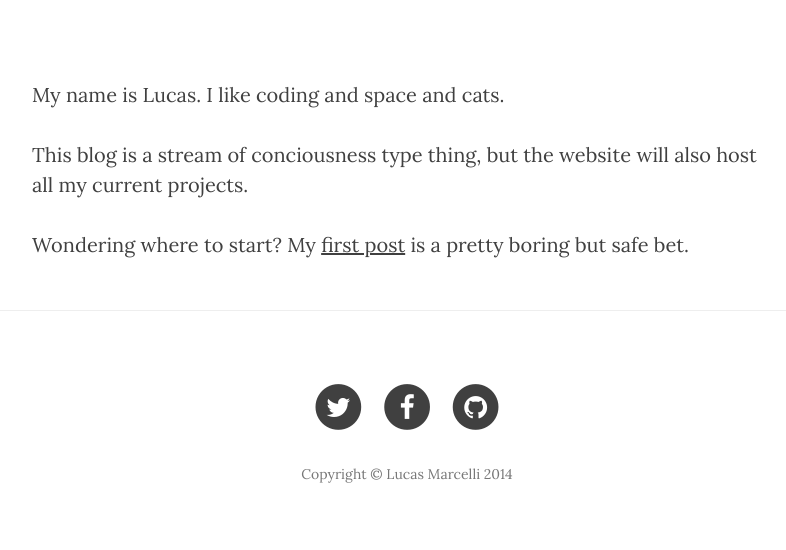
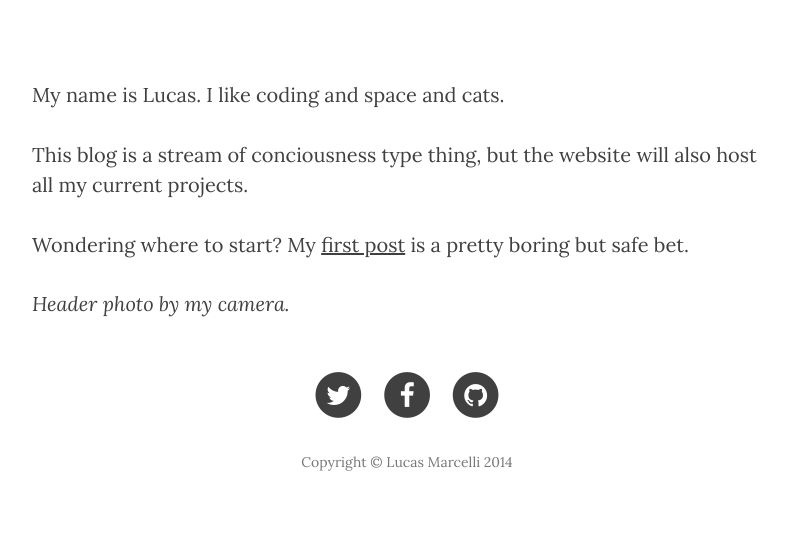
Before and after one commit to lucasm39/marcellisite, a Jekyll site: the page built from about.html, in a window 1280 px wide. Shown: the part 509-1059 px from the top of the page, without its empty margins (233-1019 px from the left). Built offline with Jekyll 4.4.1, drawn with Linux system fonts in a browser that asks for light colours; nearby versions of some CDN libraries.

Commit message:
Added easy crediting of headers

```diff
--- /dev/null
+++ b/_includes/headercredit.html
@@ -0,0 +1,10 @@
+
+<div class="container">
+        <div class="row">
+            <div class="col-lg-8 col-lg-offset-2 col-md-10 col-md-offset-1">
+				{% if page.credit %}
+					<i>Header photo by {{ page.credit }}.</i>
+				{% endif %}
+			</div>
+		</div>
+	</div>
--- a/_layouts/default.html
+++ b/_layouts/default.html
@@ -9,6 +9,8 @@
 
     {{ content }}
 
+    {% include headercredit.html %}
+
     {% include footer.html %}
 
 </body>
--- a/_layouts/page.html
+++ b/_layouts/page.html
@@ -25,5 +25,3 @@ layout: default
 		</div>
 	</div>
 </div>
-
-<hr>
--- a/_layouts/post.html
+++ b/_layouts/post.html
@@ -46,5 +46,3 @@ layout: default
         </div>
     </div>
 </article>
-
-<hr>
--- a/about.html
+++ b/about.html
@@ -3,6 +3,7 @@ layout: page
 title: "About"
 description: "Me, Myself, and I"
 header-img: "img/about-bg.jpg"
+credit: "my camera"
 ---
 
 <p>My name is Lucas. I like coding and space and cats.</p>
```
Also changed, not shown: 1 other file.
